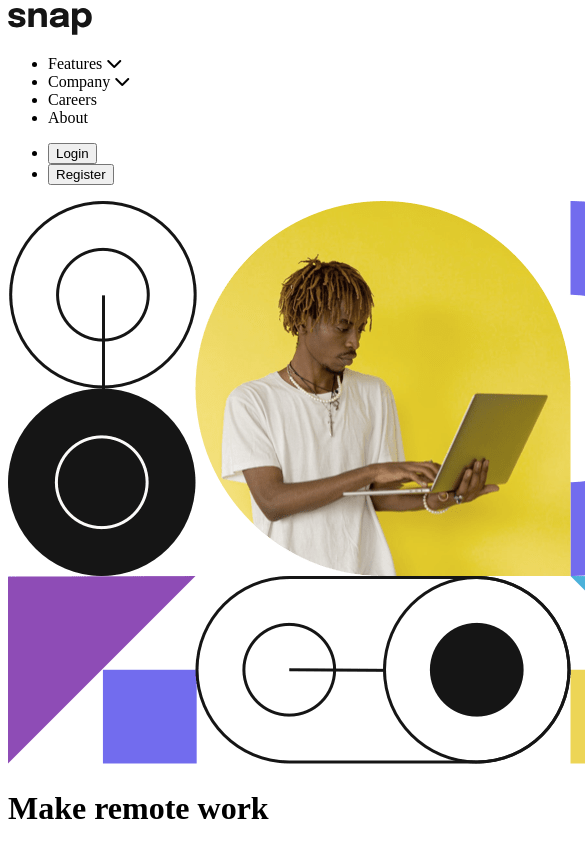
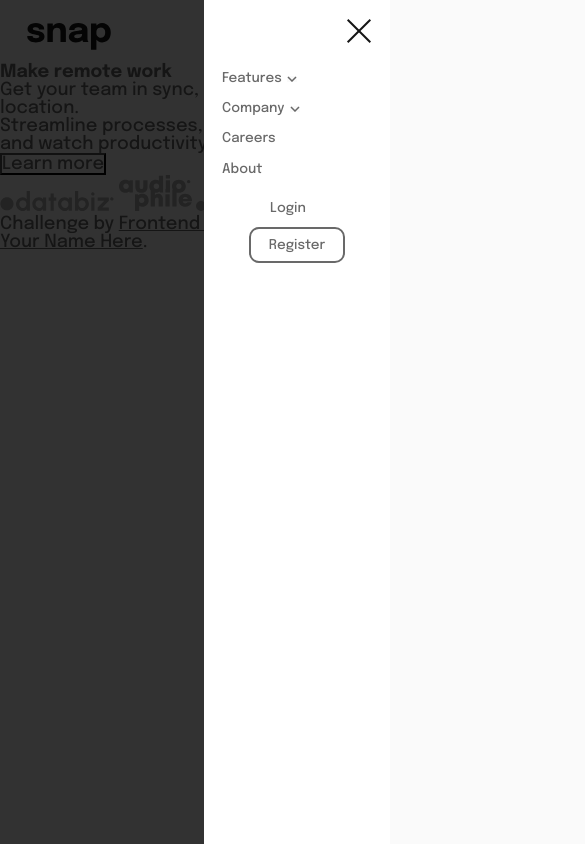
Before and after one commit to nhickogarachico/fem-dropdown-nav, a plain HTML site: page index.html in a window 390 px wide. Shown: the top 844 px of the page, 585 px wide, since content can reach past the window. Drawn offline with Linux system fonts and the light colour scheme.

Commit message:
added header

```diff
--- a/index.html
+++ b/index.html
@@ -18,28 +18,64 @@
 
 <body>
     <header>
-        <a href="">
+        <nav class="d-flex align-center">
+            <a href="" class="logo me-3">
                 <img src="/images/logo.svg" alt="Logo">
             </a>
+            <img id="hamburger" src="./images/icon-menu.svg" alt="hamburger-icon" onclick="openSideMenu()">
+            <div class="navbar flex-1">
+                <div class="navbar-content d-flex align-center justify-between">
+                    <div id="closeMenu" onclick="closeSideMenu()">
+                        <img src="./images/icon-close-menu.svg" alt="close-menu-icon">
+                    </div>
+                    <ul class="d-flex ms-4">
+                        <div class="p-relative dropdown-container">
+                            <li class="me-4 fs-75 nav-item" onclick="showDropdown(this, 'featureDropdown')">
+                                Features
+                                <svg width="10" height="6" xmlns="http://www.w3.org/2000/svg" class="chevron-down"><path stroke="#686868" stroke-width="1.5" fill="none" d="m1 1 4 4 4-4"/></svg>
+                            </li>
+                            <div id="featureDropdown" class="nav-dropdown">
                                 <ul>
-            <li>Features <i class="fas fa-chevron-down"></i></li>
-            <li>Company <i class="fas fa-chevron-down"></i></li>
-            <li>Careers</li>
-            <li>About</li>
+                                    <li class="fs-75 d-flex"><img src="./images/icon-todo.svg" class="me-2" alt=""> Todo List</li>
+                                    <li class="fs-75 d-flex"><img src="./images/icon-calendar.svg" class="me-2" alt=""> Calendar</li>
+                                    <li class="fs-75 d-flex"><img src="./images/icon-reminders.svg" class="me-2" alt=""> Reminders</li>
+                                    <li class="fs-75 d-flex"><img src="./images/icon-planning.svg" class="me-2" alt=""> Planning</li>
                                 </ul>
+                            </div>
+                        </div>
+                        <div class="p-relative dropdown-container">
+                            <li class="me-4 fs-75 nav-item p-relative" onclick="showDropdown(this, 'companyDropdown')">
+                                Company
+                                <svg width="10" height="6" xmlns="http://www.w3.org/2000/svg" class="chevron-down"><path stroke="#686868" stroke-width="1.5" fill="none" d="m1 1 4 4 4-4"/></svg>
+                            </li>
+                            <div id="companyDropdown" class="nav-dropdown">
                                 <ul>
-            <li>
-                <button>Login</button>
+                                    <li class="fs-75 d-flex">History</li>
+                                    <li class="fs-75 d-flex">Our Team</li>
+                                    <li class="fs-75 d-flex">Blog</li>
+                                </ul>
+                            </div>
+                        </div>
+                        <li class="me-4 fs-75 nav-item">Careers</li>
+                        <li class="fs-75 nav-item">About</li>
+                    </ul>
+
+                    <ul class="d-flex">
+                        <li class="me-2">
+                            <button class="btn fs-75 ">Login</button>
                         </li>
                         <li>
-                <button>Register</button>
+                            <button class="btn btn-outline fs-75">Register</button>
                         </li>
                     </ul>
+                </div>
+            </div>
+        </nav>
     </header>
 
     <main>
         <div>
-            <img src="/images/image-hero-mobile.png" alt="Hero Mobile">
+            <!-- <img src="/images/image-hero-mobile.png " alt="Hero Mobile "> -->
             <h1>Make remote work</h1>
             <p>Get your team in sync, no matter your location.</p>
             <p>Streamline processes, create team rituals, and watch productivity soar.</p>
@@ -47,18 +83,18 @@
                 Learn more
             </button>
             <div>
-                <img src="./images/client-databiz.svg" alt="">
-                <img src="./images/client-audiophile.svg" alt="">
-                <img src="./images/client-meet.svg" alt="">
-                <img src="./images/client-maker.svg" alt="">
+                <img src="./images/client-databiz.svg " alt=" ">
+                <img src="./images/client-audiophile.svg " alt=" ">
+                <img src="./images/client-meet.svg " alt=" ">
+                <img src="./images/client-maker.svg " alt=" ">
             </div>
         </div>
     </main>
-    <div class="attribution">
-        Challenge by <a href="https://www.frontendmentor.io?ref=challenge" target="_blank">Frontend Mentor</a>. Coded by <a href="#">Your Name Here</a>.
+    <div class="attribution ">
+        Challenge by <a href="https://www.frontendmentor.io?ref=challenge " target="_blank ">Frontend Mentor</a>. Coded by <a href="# ">Your Name Here</a>.
     </div>
 
-    <script src="script.js"></script>
+    <script src="script.js "></script>
 </body>
 
 </html>
--- a/script.js
+++ b/script.js
@@ -0,0 +1,32 @@
+/** Dropdown Functions */
+const SVG_PATH_ARROW_UP = '<path stroke="#686868" stroke-width="1.5" fill="none" d="m1 5 4-4 4 4"/>';
+const SVG_PATH_ARROW_DOWN = '<path stroke="#686868" stroke-width="1.5" fill="none" d="m1 1 4 4 4-4"/>'
+
+
+const showDropdown = (dropdownBtn, target) => {
+    const dropdownElement = document.querySelector(`#${target}`);
+    const svgElement = dropdownBtn.querySelector('svg');
+
+    if (dropdownElement.style.display == 'block') {
+        dropdownElement.style.display = 'none';
+        dropdownBtn.classList.remove('active');
+        svgElement.innerHTML = SVG_PATH_ARROW_DOWN;
+
+    } else {
+        dropdownElement.style.display = 'block';
+        dropdownBtn.classList.add('active');
+        svgElement.innerHTML = SVG_PATH_ARROW_UP;
+    }
+}
+
+/** Side Menu functions */
+const navbar = document.querySelector('.navbar');
+const sideMenu = document.querySelector('.navbar-content');
+
+const closeSideMenu = () => {
+    navbar.classList.add('responsive');
+}
+
+const openSideMenu = () => {
+    navbar.classList.remove('responsive');
+}
--- a/style.css
+++ b/style.css
@@ -0,0 +1,296 @@
+@import url('https://fonts.googleapis.com/css2?family=Epilogue:wght@500;700&display=swap');
+:root {
+    --almost-white: hsl(0, 0%, 98%);
+    --medium-gray: hsl(0, 0%, 41%);
+    --almost-black: hsl(0, 0%, 8%);
+}
+
+* {
+    margin: 0;
+    padding: 0;
+    box-sizing: border-box;
+    font-size: 18px;
+    font-family: 'Epilogue', sans-serif;
+    color: var(--medium-gray);
+    background-color: var(--almost-white);
+}
+
+li {
+    list-style-type: none;
+}
+
+nav {
+    padding: 1.5rem 2rem;
+}
+
+
+/* Utilities */
+
+.p-1 {
+    padding: 0.5rem;
+}
+
+.p-2 {
+    padding: 1rem;
+}
+
+.p-3 {
+    padding: 1.5rem;
+}
+
+.p-4 {
+    padding: 2rem;
+}
+
+.me-1 {
+    margin-right: 0.5rem;
+}
+
+.me-2 {
+    margin-right: 1rem;
+}
+
+.me-3 {
+    margin-right: 1.5rem;
+}
+
+.me-4 {
+    margin-right: 2rem;
+}
+
+.ms-1 {
+    margin-left: 0.5rem;
+}
+
+.ms-2 {
+    margin-left: 1rem;
+}
+
+.ms-3 {
+    margin-left: 1.5rem;
+}
+
+.ms-4 {
+    margin-left: 2rem;
+}
+
+.mt-1 {
+    margin-top: 0.5rem;
+}
+
+.mt-2 {
+    margin-top: 1rem;
+}
+
+.mt-3 {
+    margin-top: 1.5rem;
+}
+
+.mt-4 {
+    margin-top: 2rem;
+}
+
+.mb-1 {
+    margin-bottom: 0.5rem;
+}
+
+.mb-2 {
+    margin-bottom: 1rem;
+}
+
+.mb-3 {
+    margin-bottom: 1.5rem;
+}
+
+.mb-4 {
+    margin-bottom: 2rem;
+}
+
+.d-flex {
+    display: flex;
+}
+
+.d-none {
+    display: none;
+}
+
+.d-block {
+    display: block;
+}
+
+.align-start {
+    align-items: flex-start;
+}
+
+.align-center {
+    align-items: center;
+}
+
+.justify-between {
+    justify-content: space-between;
+}
+
+.btn {
+    background: none;
+    border: none;
+    border-radius: 10px;
+    padding: 0.5rem 1rem;
+}
+
+.btn-outline {
+    border: 2px solid var(--medium-gray);
+}
+
+.flex-1 {
+    flex: 1;
+}
+
+.fs-75 {
+    font-size: 75%;
+}
+
+.fs-12px {
+    font-size: 12px;
+}
+
+.p-relative {
+    position: relative;
+}
+
+
+/* Specifics */
+
+.logo {
+    padding-top: 0.8rem;
+    padding-left: 1rem;
+}
+
+.chevron-down {
+    margin-left: 0.1rem;
+}
+
+.nav-dropdown {
+    display: none;
+    position: absolute;
+    right: 2rem;
+    padding: 0.8rem;
+    margin-top: 1rem;
+    border-radius: 10px;
+    min-width: 111px;
+    background-color: #fff;
+    box-shadow: -1px 22px 62px -12px rgba(87, 87, 87, 0.8);
+    -webkit-box-shadow: -1px 22px 62px -12px rgba(87, 87, 87, 0.8);
+    -moz-box-shadow: -1px 22px 62px -12px rgba(87, 87, 87, 0.8);
+}
+
+.nav-dropdown li {
+    padding: 0.5rem;
+    background-color: #fff;
+}
+
+.active,
+.btn:hover,
+.nav-item:hover {
+    cursor: pointer;
+    color: var(--almost-black);
+}
+
+.active,
+.btn-outline:hover {
+    border-color: var(--almost-black);
+}
+
+.active svg path,
+.nav-item:hover svg path {
+    stroke: var(--almost-black);
+}
+
+#hamburger,
+#closeMenu {
+    display: none;
+}
+
+.responsive {
+    display: block;
+}
+
+@media (max-width: 785px) {
+    #hamburger,
+    #closeMenu {
+        display: block;
+    }
+    #closeMenu,
+    #closeMenu img {
+        background-color: #fff;
+    }
+    #closeMenu {
+        width: 100%;
+        display: flex;
+        justify-content: end;
+        margin-bottom: 1.5rem;
+    }
+    nav {
+        justify-content: space-between;
+        padding: 0.5rem;
+    }
+    .navbar {
+        display: block;
+        position: fixed;
+        top: 0;
+        right: 0;
+        background-color: rgba(0, 0, 0, 0.8);
+        height: 100%;
+        width: 100%;
+    }
+    .navbar-content {
+        min-width: 186px;
+        position: absolute;
+        padding: 1rem;
+        right: 0;
+        top: 0;
+        height: 100%;
+        justify-content: flex-start;
+        align-items: flex-start;
+    }
+    .navbar-content,
+    .navbar-content ul {
+        flex-direction: column;
+        background-color: #fff;
+    }
+    .navbar-content ul {
+        margin: 0;
+        justify-content: start;
+    }
+    .navbar-content ul li {
+        background-color: #fff;
+        margin-bottom: 0.9rem;
+    }
+    .navbar-content ul:nth-child(3) {
+        width: 100%;
+        align-items: center;
+    }
+    .navbar-content ul:nth-child(3) li {
+        margin-bottom: 0.2rem;
+    }
+    .dropdown-container .nav-dropdown {
+        position: relative;
+        right: 0;
+        min-width: none;
+        box-shadow: none;
+        margin: 0;
+        padding: 0;
+        padding-bottom: 0.9rem;
+    }
+    .navbar-content .nav-dropdown li {
+        margin-bottom: 0;
+    }
+    .dropdown-container {
+        background-color: #fff;
+    }
+    .nav-dropdown li {
+        margin-left: 0.5rem;
+    }
+    .responsive {
+        display: none;
+    }
+}
```
Lines whose indentation alone changed are shown as unchanged.
